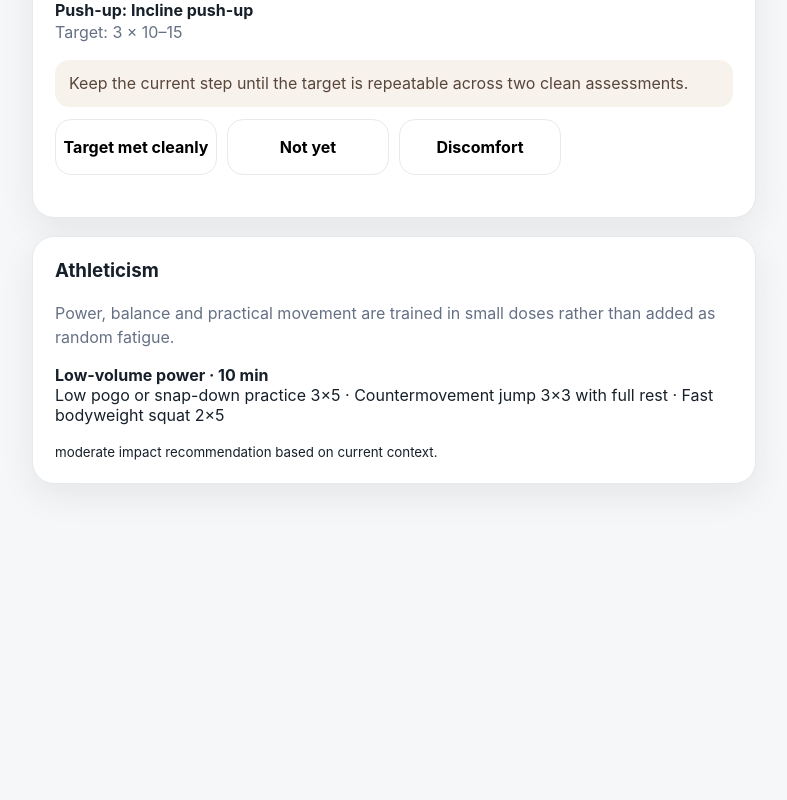
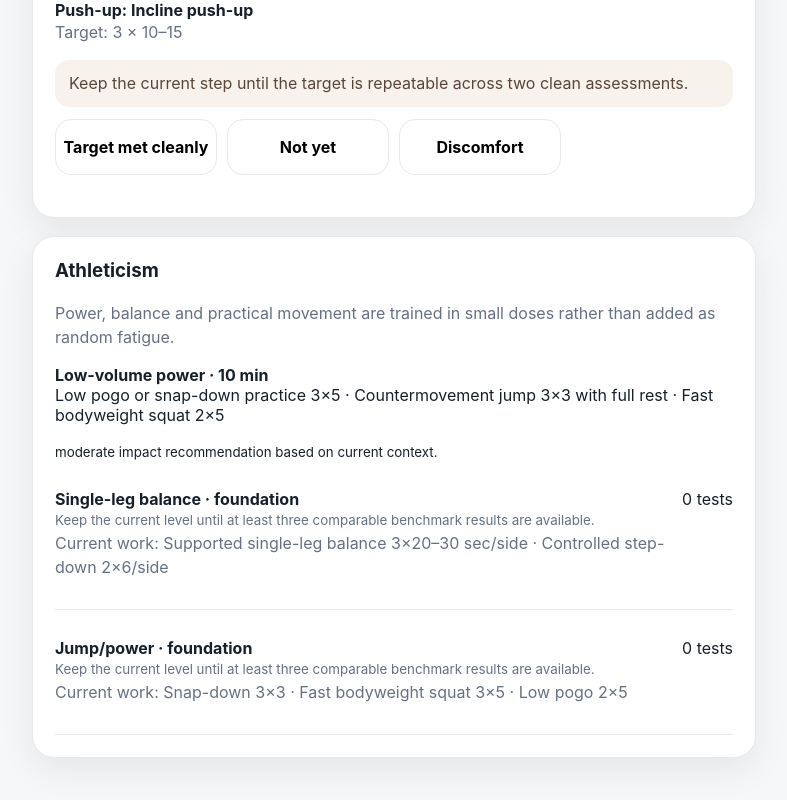
Before and after one commit to camster91/human-health, a Next.js app: page / in a window 1280 px wide. Shown: the part 5098-5898 px from the top of the page, without its empty margins (246-1033 px from the left). Before the commit the page ends 5700 px from the top, so only its background shows below. Built offline with nearby package versions, Linux system fonts and the light colour scheme.

Commit message:
Connect athletic benchmarks to reversible progression recommendations

```diff
--- a/app/performance-panel.tsx
+++ b/app/performance-panel.tsx
@@ -2,16 +2,19 @@
 import { useEffect, useMemo, useState } from 'react';
 import { store } from '@/lib/storage';
 import { athleticRecommendation, LifeMode, minimumEffectiveDay, recommendSkillProgression, SkillAssessment } from '@/lib/performance';
-import { microSessions, readinessDecision, skillTrees } from '@/lib/whole-person';
+import { athleticLevelSession, AthleticLevel, recommendAthleticProgression } from '@/lib/athletic-progression';
+import { Assessment, microSessions, readinessDecision, skillTrees } from '@/lib/whole-person';
 
 export function PerformancePanel(){
   const [mode,setMode]=useState<LifeMode>('normal');
   const [minutes,setMinutes]=useState(20);
   const [skills,setSkills]=useState<Record<string,string>>({});
   const [assessments,setAssessments]=useState<SkillAssessment[]>([]);
+  const [capabilityAssessments,setCapabilityAssessments]=useState<Assessment[]>([]);
+  const [progressions,setProgressions]=useState<Record<string,string>>({});
   const [,rerender]=useState(0);
 
-  useEffect(()=>{setSkills(store.loadSkills());setAssessments(store.loadSkillAssessments())},[]);
+  useEffect(()=>{setSkills(store.loadSkills());setAssessments(store.loadSkillAssessments());setCapabilityAssessments(store.loadAssessments());setProgressions(store.loadProgressions())},[]);
   const activity=store.loadActivity();
   const checks=store.loadReadiness();
   const readiness=readinessDecision(checks.at(-1)?.input||{});
@@ -33,7 +36,16 @@ export function PerformancePanel(){
     if(recommendation.action!=='hold'){const nextSkills={...skills,[treeId]:recommendation.stepId};store.saveSkills(nextSkills);setSkills(nextSkills)}
   }
 
+  function applyAthletic(metricId:'single-leg-balance'|'jump',level:AthleticLevel){
+    const next={...progressions,[`athletic:${metricId}`]:level};
+    store.saveProgressions(next);setProgressions(next);
+  }
+
   const recommendations=useMemo(()=>skillTrees.map(tree=>{const step=skills[tree.id]||tree.steps[0].id;return {tree,step,recommendation:recommendSkillProgression(tree.id,step,assessments)} }),[skills,assessments]);
+  const athleticProgressions=(['single-leg-balance','jump'] as const).map(metricId=>{
+    const level=(progressions[`athletic:${metricId}`] as AthleticLevel)||'foundation';
+    return {metricId,level,decision:recommendAthleticProgression({metricId,assessments:capabilityAssessments,currentLevel:level,readiness:readiness.level})};
+  });
 
   return <>
     <section className="card" aria-labelledby="life-mode-title">
@@ -60,6 +72,7 @@ export function PerformancePanel(){
       <h3 id="athletic-title">Athleticism</h3>
       <p className="muted">Power, balance and practical movement are trained in small doses rather than added as random fatigue.</p>
       <b>{athletic.name} · {athletic.minutes} min</b><p>{athletic.items.join(' · ')}</p><small>{athletic.impact} impact recommendation based on current context.</small>
+      {athleticProgressions.map(({metricId,level,decision})=><div className="history" key={metricId} style={{marginTop:14}}><b>{metricId==='jump'?'Jump/power':'Single-leg balance'} · {level}</b><span>{decision.evidenceCount} tests</span><small>{decision.message}</small><p className="muted">Current work: {athleticLevelSession(metricId,level).join(' · ')}</p>{decision.action!=='hold'&&<button className="link" onClick={()=>applyAthletic(metricId,decision.nextLevel)}>Apply {decision.action}: {decision.nextLevel}</button>}</div>)}
     </section>
   </>;
 }
```
